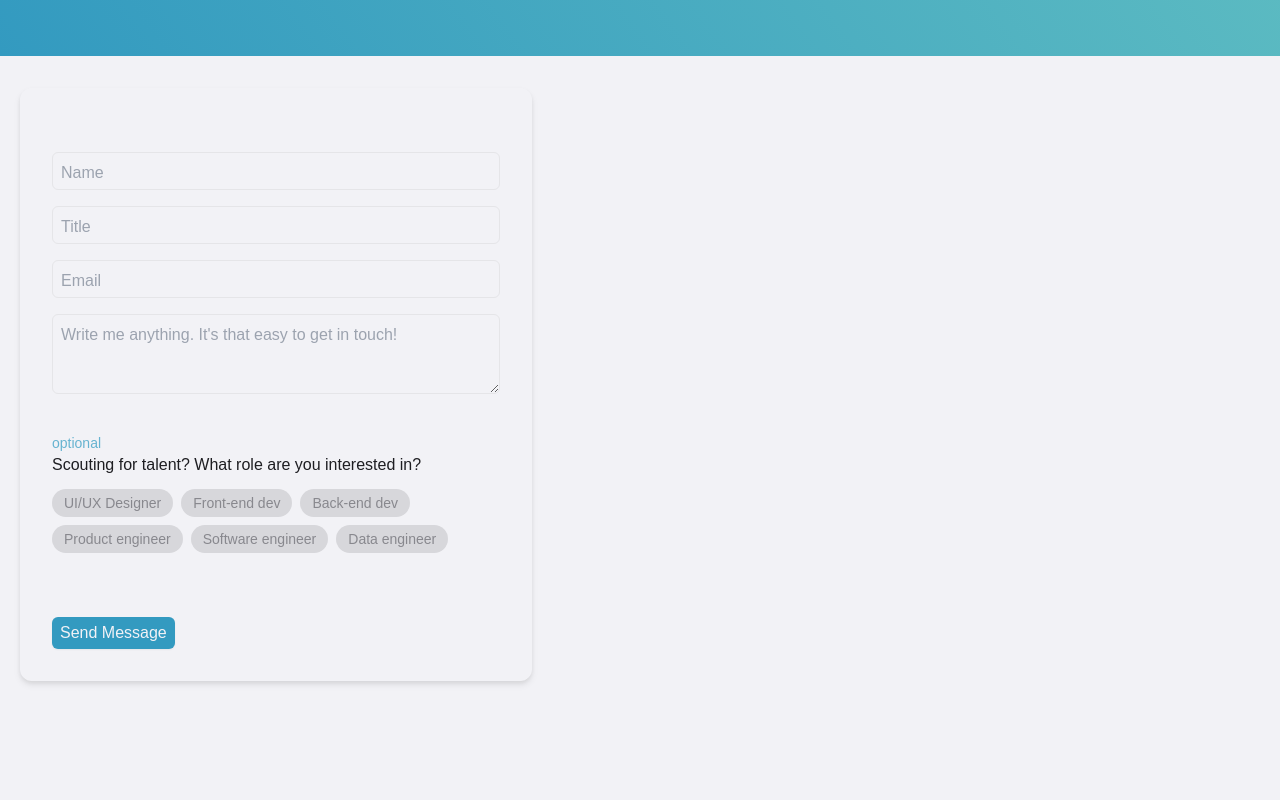
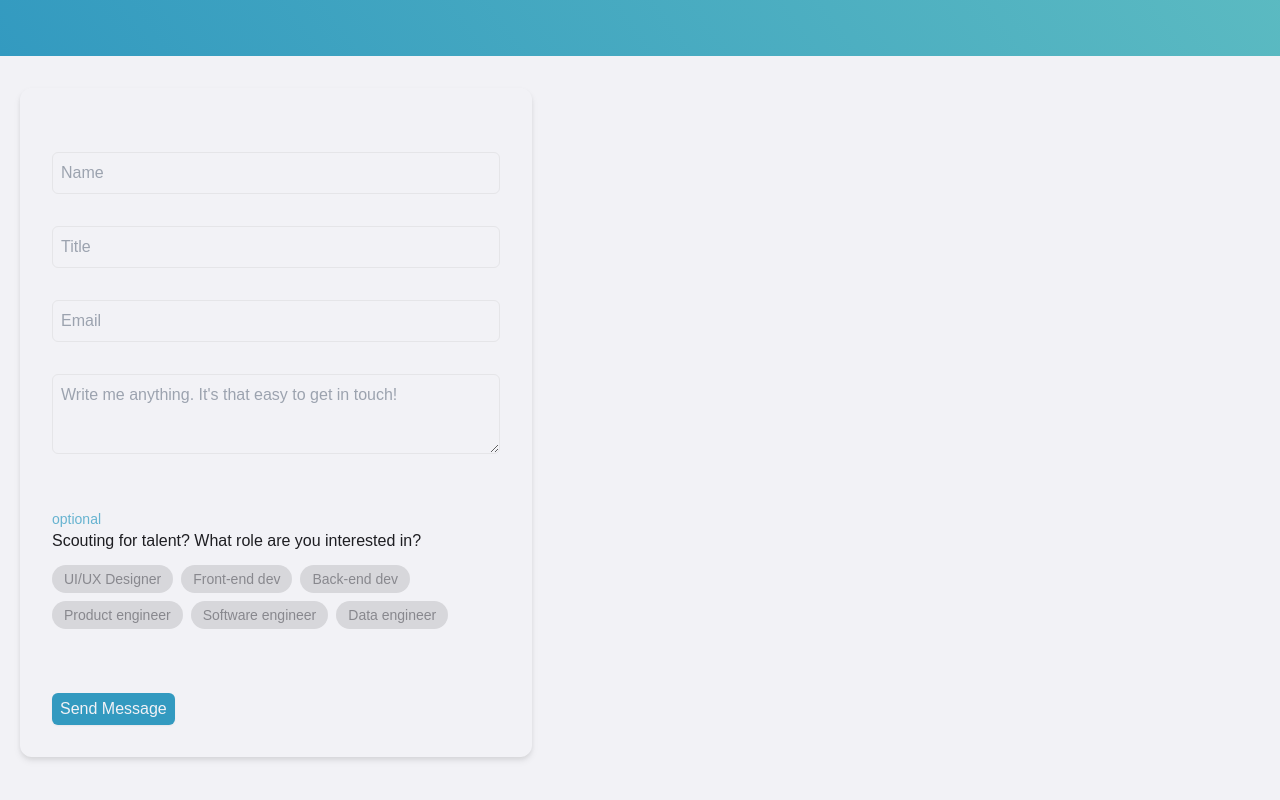
Before and after one commit to qarnayn-dev/qarnayn_portfolio, a Next.js app: page / in a window 1280 px wide. Shown: the part 2986-3786 px from the top of the page. Built offline with nearby package versions, Linux system fonts and the light colour scheme.

Commit message:
UP - TextInputField improvements

```diff
--- a/components/TextInputField.tsx
+++ b/components/TextInputField.tsx
@@ -18,10 +18,10 @@ export const TextInputField = (props:iTextInputField) => {
         return (!isFocus && props.value.length === 0)
     }, [isFocus, props.value.length === 0]);
 
-    const inputBoxCN: string = "w-full px-2 pt-2 pb-1 bg-transparent border-[1px] border-themed-gray-t2 rounded-md outline-none focus:outline-offset-0 focus:duration-500 ease-out-circ focus:outline-primary-t2 focus:border-transparent";
+    const inputBoxCN: string = "w-full px-2 pt-2 pb-2 bg-transparent border-[1px] border-themed-gray-t2 rounded-md outline-none focus:outline-offset-0 focus:duration-500 ease-out-circ focus:outline-primary-t2 focus:border-transparent dark:bg-themed-gray-t2";
 
     return (
-        <div className={`relative group  ${props.className ?? 'mb-4 w-full'}`}>
+        <div className={`relative group  ${props.className ?? 'mb-8 w-full'}`}>
             <motion.label
                 transition={{duration: isFocus ? 0.3 : 0.12}}
                 animate={{
--- a/styles/globals.css
+++ b/styles/globals.css
@@ -75,7 +75,7 @@
 
         .gray-dark-pallete {
             --gray-base: 22, 22, 25;
-            --gray-t2: 28, 28, 36;
+            --gray-t2: 28, 28, 32;
             /*#191919*/
             --gray-t3: 37, 37, 41;
             /*#252525*/
```
